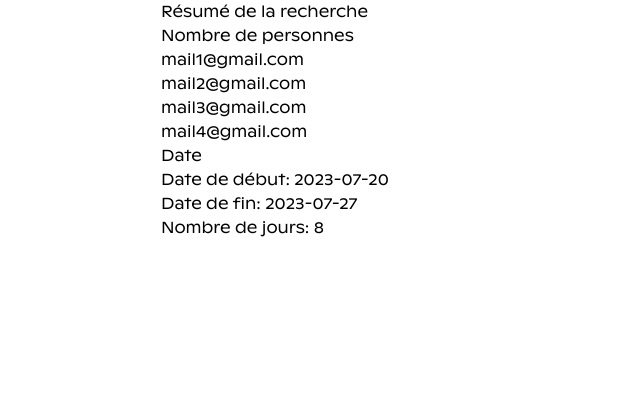
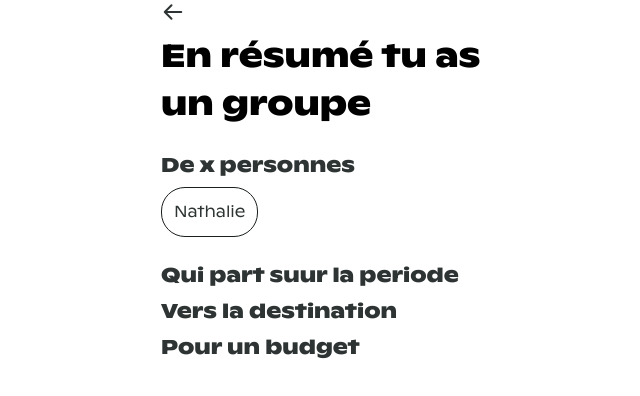
Before and after one commit to FlorianLz/inti, a Next.js app: page /Resume in a window 1280 px wide. Shown: the top 396 px of the page, without its empty margins (300-940 px from the left). Built offline with nearby package versions, Linux system fonts and the light colour scheme.

Commit message:
style page resume

```diff
--- a/components/Resume.tsx
+++ b/components/Resume.tsx
@@ -1,4 +1,6 @@
 import React from 'react';
+import {Back} from "@/components/Back";
+import Swiper from "@/components/Swiper";
 
 export const jsonData: any = {
     nbPerson: {
@@ -63,18 +65,20 @@ const Resume = () => {
     } = jsonData;
 
     return (
-        <div>
-            <h2 className="text-black">Résumé de la recherche</h2>
-            <h3 className="text-black">Nombre de personnes</h3>
-            <ul>
-                {jsonData.mail.map((email: any, index: any) => (
-                    <li className="text-black" key={index}>{email}</li>
-                ))}
-            </ul>
-            <h3 className="text-black">Date</h3>
-            <p className="text-black">Date de début: {date.startDate}</p>
-            <p className="text-black">Date de fin: {date.endDate}</p>
-            <p className="text-black">Nombre de jours: {date.nbDays}</p>
+        <div className="h-full flex flex-col justify-between">
+            <div>
+                <Back/>
+                <h1 className='title-l mb-6'>En résumé tu as un groupe</h1>
+            </div>
+            <div className='flex-grow flex flex-col justify-between'>
+                <h3 className="text-neutral-100 font-bold text-xl mb-2">De x personnes</h3>
+                <div className="mb-6">
+                    <p className="text-neutral-100 border border-neutral-50 rounded-3xl w-max p-3">Nathalie</p>
+                </div>
+                <h3 className="text-neutral-100 font-bold text-xl mb-2">Qui part suur la periode</h3>
+                <h3 className="text-neutral-100 font-bold text-xl mb-2">Vers la destination</h3>
+                <h3 className="text-neutral-100 font-bold text-xl mb-2">Pour un budget</h3>
+            </div>
         </div>
     );
 };
```
